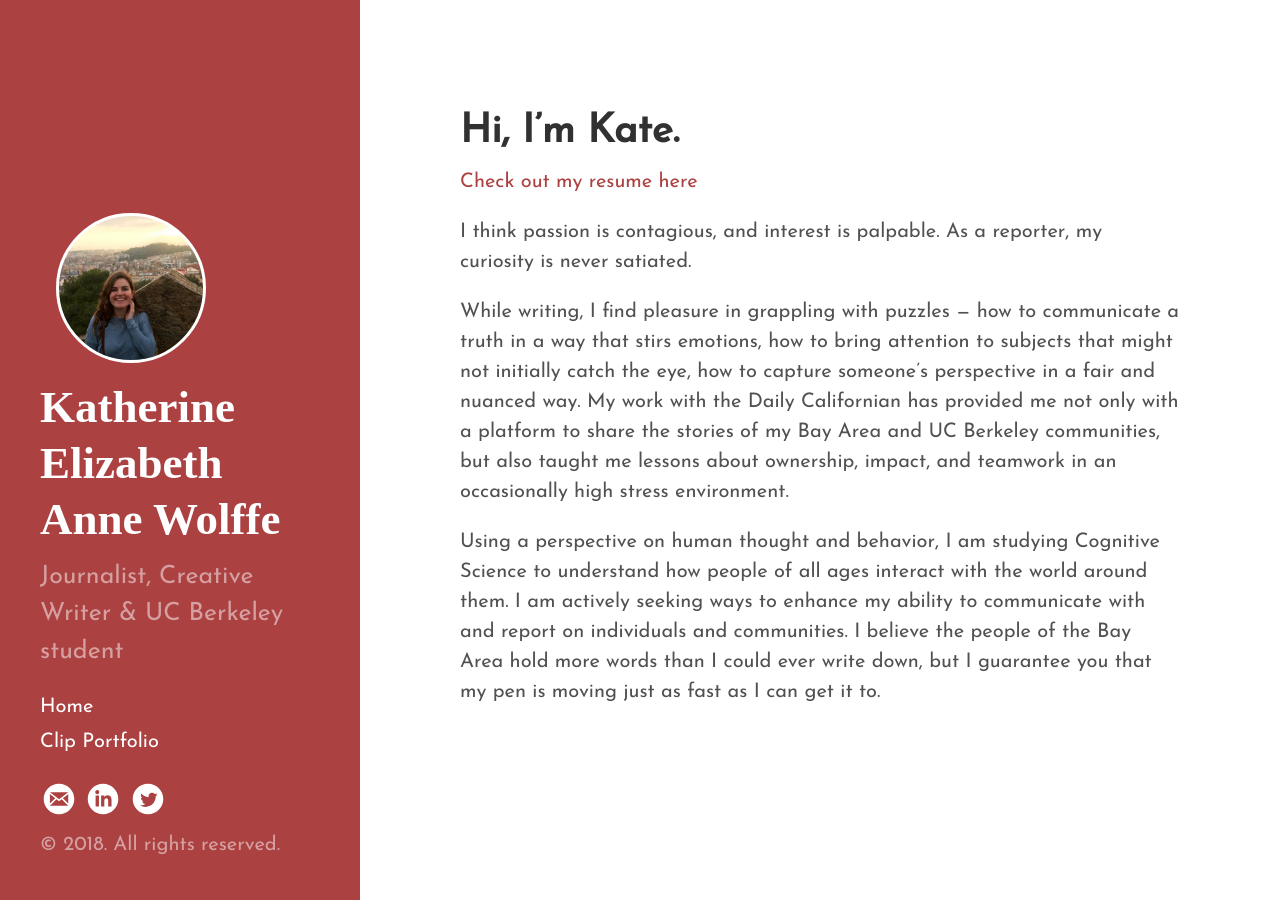
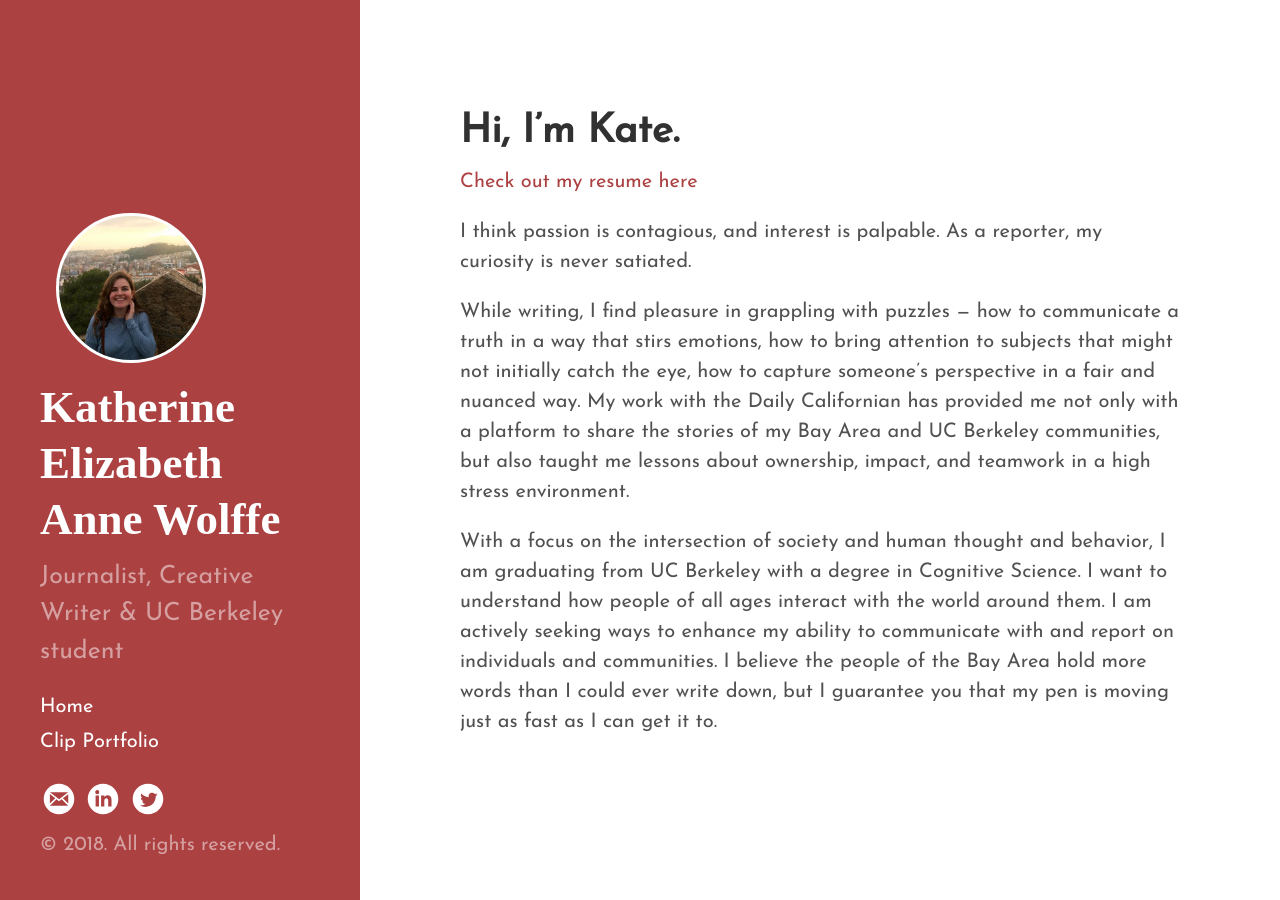
Before and after one commit to katewolffe/katewolffe, a Jekyll site: the page built from index.md, in a window 1280 px wide. Built offline with Jekyll 4.4.1, drawn with Linux system fonts in a browser that asks for light colours; some web fonts are replaced; our own code applies the rules of GitHub Pages for plain Markdown files.

Commit message:
Update index.md

```diff
--- a/index.md
+++ b/index.md
@@ -7,6 +7,6 @@ layout: default
 
 I think passion is contagious, and interest is palpable. As a reporter, my curiosity is never satiated.
 
-While writing, I find pleasure in grappling with puzzles — how to communicate a truth in a way that stirs emotions, how to bring attention to subjects that might not initially catch the eye, how to capture someone’s perspective in a fair and nuanced way. My work with the Daily Californian has provided me not only with a platform to share the stories of my Bay Area and UC Berkeley communities, but also taught me lessons about ownership, impact, and teamwork in an occasionally high stress environment.
+While writing, I find pleasure in grappling with puzzles — how to communicate a truth in a way that stirs emotions, how to bring attention to subjects that might not initially catch the eye, how to capture someone’s perspective in a fair and nuanced way. My work with the Daily Californian has provided me not only with a platform to share the stories of my Bay Area and UC Berkeley communities, but also taught me lessons about ownership, impact, and teamwork in a high stress environment.
 
-Using a perspective on human thought and behavior, I am studying Cognitive Science to understand how people of all ages interact with the world around them. I am actively seeking ways to enhance my ability to communicate with and report on individuals and communities. I believe the people of the Bay Area hold more words than I could ever write down, but I guarantee you that my pen is moving just as fast as I can get it to.
+With a focus on the intersection of society and human thought and behavior, I am graduating from UC Berkeley with a degree in Cognitive Science. I want to understand how people of all ages interact with the world around them. I am actively seeking ways to enhance my ability to communicate with and report on individuals and communities. I believe the people of the Bay Area hold more words than I could ever write down, but I guarantee you that my pen is moving just as fast as I can get it to.
```
